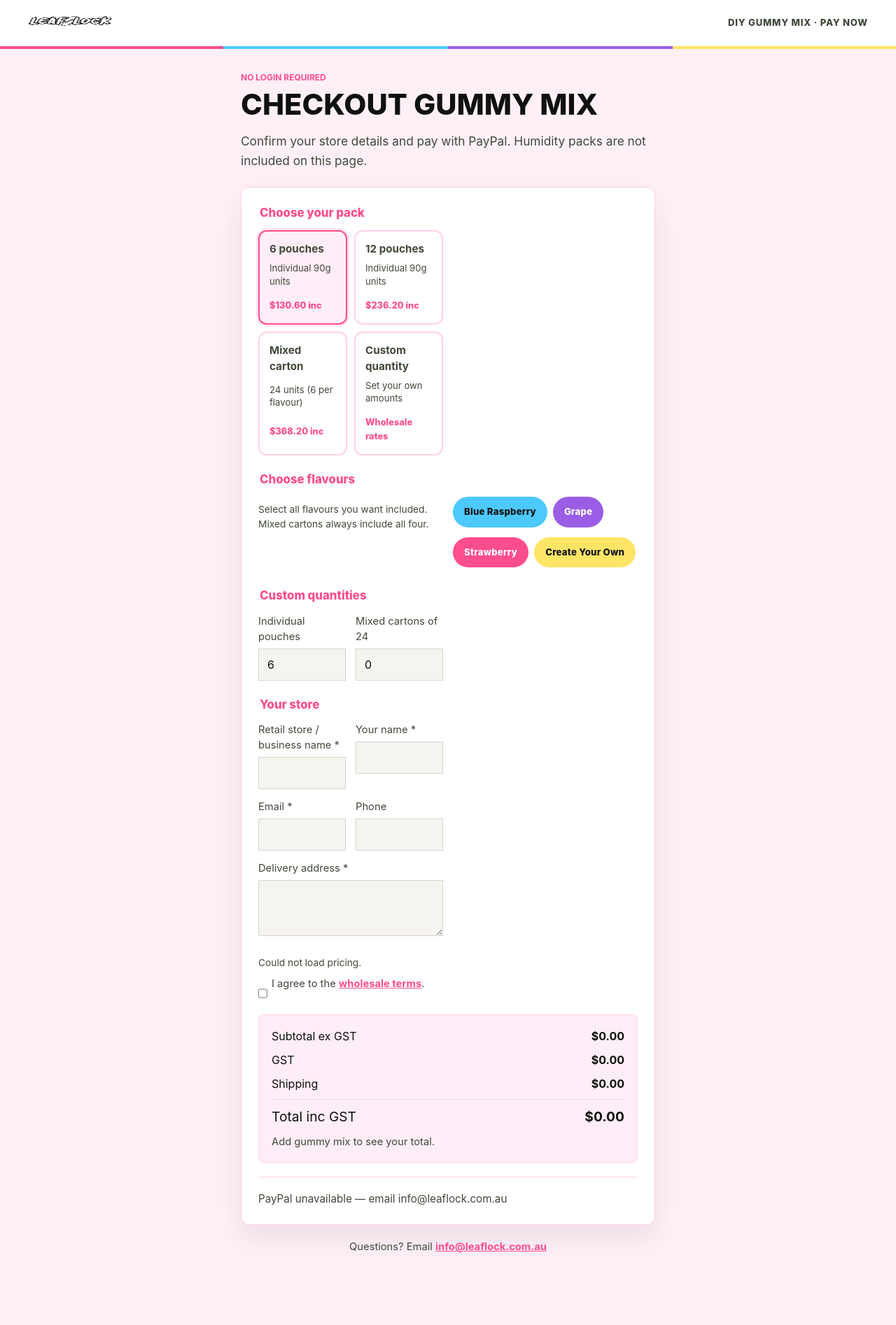
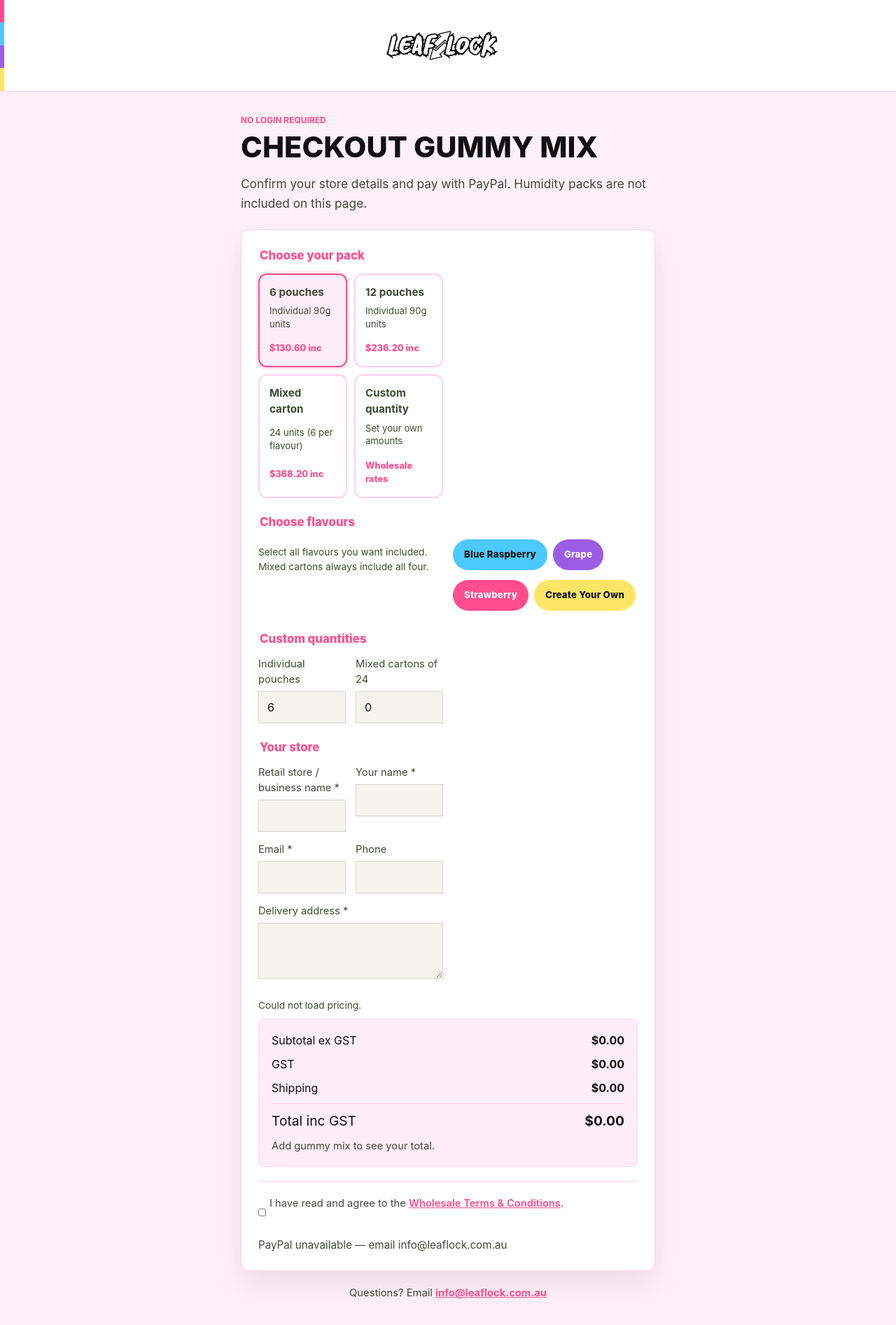
Before and after one commit to leaflock420-weedman/leaflock-retail-wholesale, a website: page gummy-checkout.html in a window 1280 px wide. Shown: the top 1894 px of the page at 70% size. Before the commit the page ends 1855 px from the top, so only its background shows below. Drawn offline with Linux system fonts and the light colour scheme; no server answers.

Commit message:
Fine-print terms at checkout bottom; center logo, left candy bar
- Terms stay on wholesale-terms.html; checkout shows small agreement line only
- Portal, gummy checkout, and credit app use shared terms-fine-print style
- Credit application links to full terms and privacy before signature
- Gummy checkout header: logo centered, vertical candy stripe on left
- Email templates: left banner bar, centered logo

```diff
--- a/assets/styles.css
+++ b/assets/styles.css
@@ -1031,20 +1031,43 @@ input:focus {
   border-top: 1px solid var(--line);
 }
 
-.checkout-terms__summary {
-  margin: 0 0 12px;
-  color: var(--muted);
-  font-size: 0.92rem;
-  line-height: 1.5;
-}
-
-.checkout-terms__summary a {
-  color: var(--leaf);
-  font-weight: 700;
-}
-
 .check-row--required {
   border: 1px solid rgba(149, 208, 93, 0.35);
+}
+
+/* Fine-print terms agreement — full terms live on wholesale-terms.html */
+.terms-fine-print {
+  margin: 14px 0 0;
+  padding: 0;
+  font-size: 0.62rem;
+  line-height: 1.5;
+  color: var(--muted);
+}
+
+.terms-fine-print label {
+  display: flex;
+  gap: 5px;
+  align-items: flex-start;
+  cursor: pointer;
+  margin: 0;
+  padding: 0;
+  background: none;
+  border: none;
+  border-radius: 0;
+}
+
+.terms-fine-print input[type="checkbox"] {
+  width: 11px;
+  height: 11px;
+  min-width: 11px;
+  margin: 2px 0 0;
+  flex-shrink: 0;
+}
+
+.terms-fine-print a {
+  color: inherit;
+  text-decoration: underline;
+  font-weight: 600;
 }
 
 .footer-col {
@@ -2574,28 +2597,40 @@ textarea {
 }
 
 .gummy-checkout-header {
+  position: relative;
   display: flex;
   align-items: center;
-  justify-content: space-between;
-  gap: 16px;
-  padding: 14px clamp(18px, 4vw, 40px);
+  justify-content: center;
+  padding: 18px clamp(18px, 4vw, 40px) 18px 22px;
   background: var(--white);
-  border-bottom: 4px solid transparent;
-  border-image: linear-gradient(
-    90deg,
+  border-bottom: 1px solid var(--line);
+}
+
+.gummy-checkout-header__stripe {
+  position: absolute;
+  left: 0;
+  top: 0;
+  bottom: 0;
+  width: 6px;
+  background: linear-gradient(
+    180deg,
     var(--candy-strawberry) 0% 25%,
     var(--candy-blue) 25% 50%,
     var(--candy-grape) 50% 75%,
     var(--candy-lemon) 75% 100%
-  ) 1;
-}
-
-.gummy-checkout-header span {
-  color: var(--muted);
-  font-size: 0.82rem;
-  font-weight: 800;
-  letter-spacing: 0.06em;
-  text-transform: uppercase;
+  );
+}
+
+.gummy-checkout-header__brand {
+  display: inline-flex;
+  align-items: center;
+  justify-content: center;
+}
+
+.gummy-checkout-header__brand img {
+  display: block;
+  width: clamp(120px, 28vw, 160px);
+  height: auto;
 }
 
 .gummy-checkout-main {
@@ -2635,30 +2670,13 @@ textarea {
   margin-top: 8px;
 }
 
-.gummy-checkout-terms {
-  margin: 10px 0 0;
-  font-size: 0.7rem;
-  line-height: 1.35;
-  color: var(--muted);
-}
-
-.gummy-checkout-terms label {
-  display: flex;
-  gap: 6px;
-  align-items: flex-start;
-  cursor: pointer;
-}
-
-.gummy-checkout-terms input {
-  margin: 1px 0 0;
-  width: 13px;
-  height: 13px;
-  flex-shrink: 0;
-}
-
-.gummy-checkout-terms a {
+.gummy-checkout-page .terms-fine-print a {
   color: var(--leaf-dark);
-  font-weight: 700;
+}
+
+.gummy-checkout-pay .terms-fine-print {
+  margin: 0 0 14px;
+  text-align: center;
 }
 
 .gummy-checkout-pay {
--- a/gummy-checkout.html
+++ b/gummy-checkout.html
@@ -9,8 +9,10 @@
   </head>
   <body class="gummy-checkout-page" data-nav="" data-embed="">
     <header class="gummy-checkout-header">
-      <a href="gummies.html"><img src="assets/brand/leaflock-logo.png" alt="LeafLock" width="120" height="32"></a>
-      <span>DIY Gummy Mix · Pay now</span>
+      <div class="gummy-checkout-header__stripe" aria-hidden="true"></div>
+      <a class="gummy-checkout-header__brand" href="gummies.html">
+        <img src="assets/demo/leaflock-logo-main.png" alt="LeafLock" width="160" height="42">
+      </a>
     </header>
 
     <main class="gummy-checkout-main">
@@ -92,13 +94,6 @@
         <input type="hidden" id="flavours" value="Blue Raspberry, Grape, Strawberry, Create Your Own">
         <p class="gummy-checkout-hint" id="pricingHint">Wholesale ex GST · $25 shipping · 10% GST added at total</p>
 
-        <p class="gummy-checkout-terms">
-          <label>
-            <input type="checkbox" id="gummyTermsAccepted" required>
-            <span>I agree to the <a href="wholesale-terms.html" target="_blank" rel="noopener">wholesale terms</a>.</span>
-          </label>
-        </p>
-
         <div class="totals gummy-checkout-totals" aria-live="polite">
           <div><span>Subtotal ex GST</span><strong id="subtotal">$0.00</strong></div>
           <div><span>GST</span><strong id="gst">$0.00</strong></div>
@@ -108,6 +103,12 @@
         </div>
 
         <div class="gummy-checkout-pay">
+          <p class="terms-fine-print">
+            <label>
+              <input type="checkbox" id="gummyTermsAccepted" required>
+              <span>I have read and agree to the <a href="wholesale-terms.html" target="_blank" rel="noopener">Wholesale Terms &amp; Conditions</a>.</span>
+            </label>
+          </p>
           <p id="paypalNote" class="pricing-placeholder">Loading PayPal…</p>
           <div id="paypalButtons"></div>
         </div>
```
Also changed, not shown: credit-application.html (+7 -4 lines), email/gummy-checkout-email-snippet.html (+1 -0 lines), email/leaflock_gummy_mix_email_campaign.html (+10 -6 lines), portal.html (+4 -6 lines).
